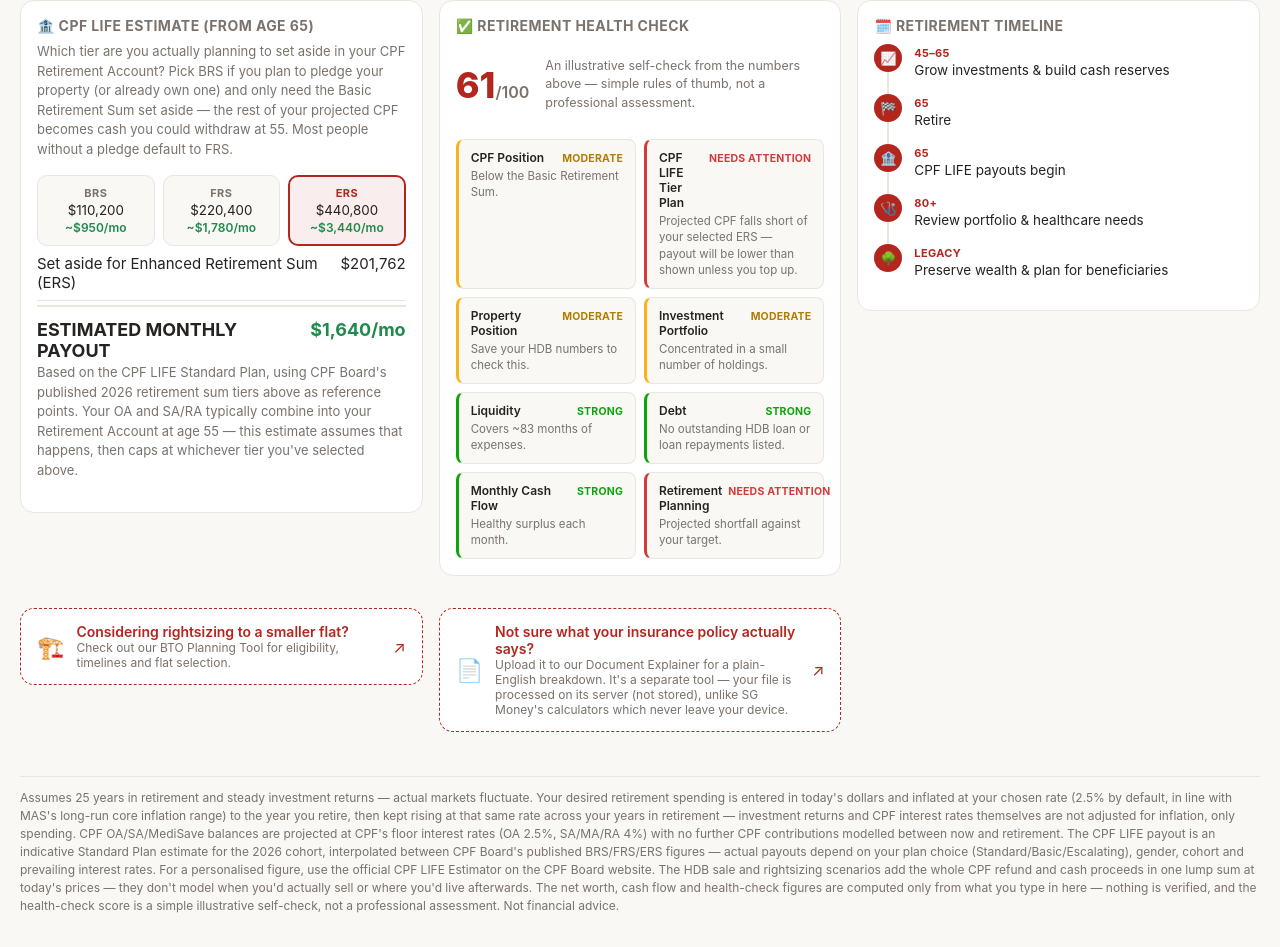
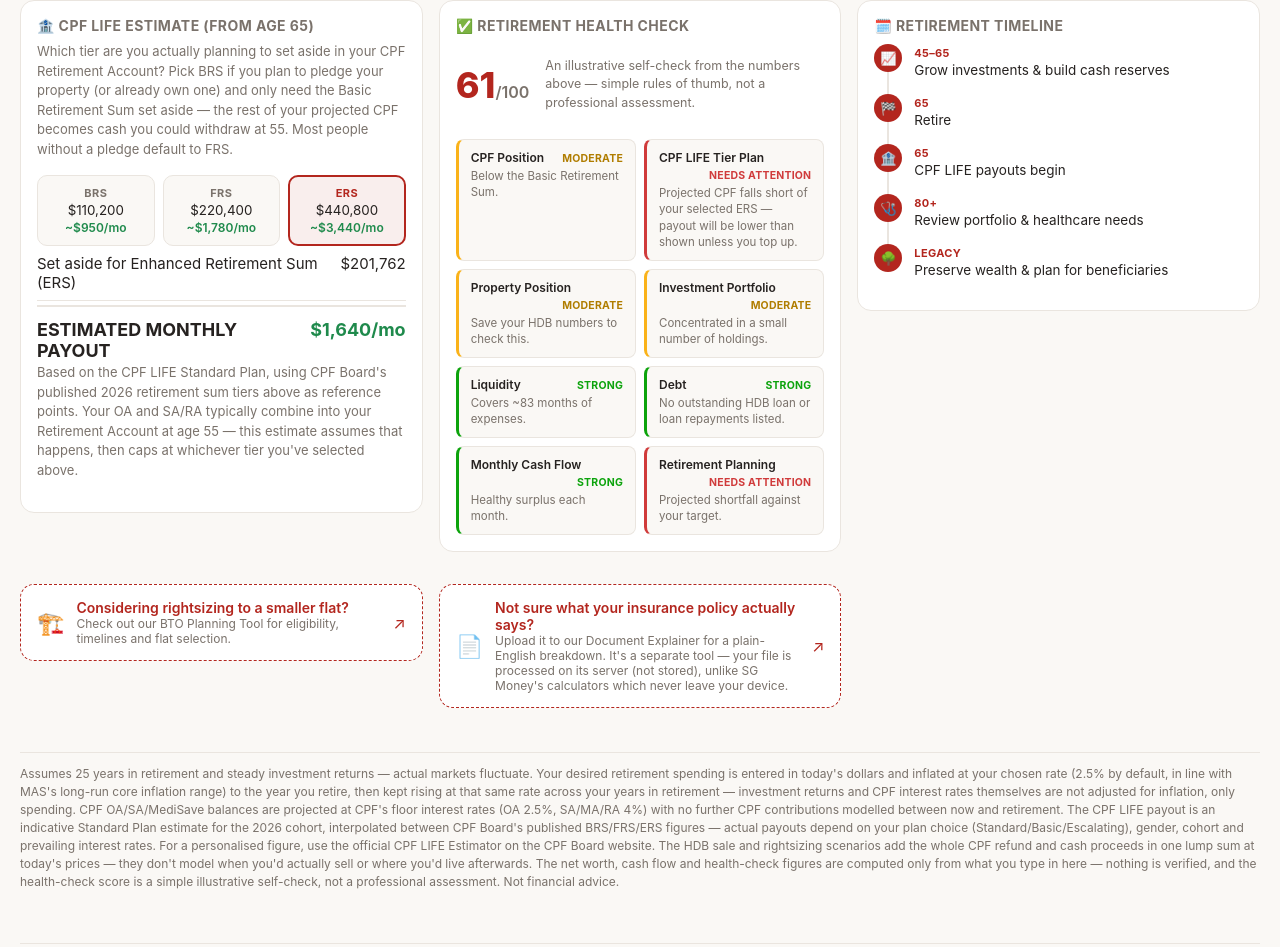
Before and after one commit to macmelvin/SG-Money-CPF-HDB-Calculator, a React (Vite) app: page /retirement-calculator in a window 1280 px wide. Shown: the part 1882-2829 px from the top of the page. Built offline with nearby package versions, Linux system fonts and the light colour scheme.

Commit message:
Fix health-badge alignment

```diff
--- a/src/App.css
+++ b/src/App.css
@@ -604,15 +604,17 @@
 .health-attention { border-left-color: var(--status-critical); }
 .health-badge-top {
   display: flex;
-  justify-content: space-between;
+  flex-wrap: wrap;
   align-items: baseline;
-  gap: 6px;
+  gap: 4px 8px;
   margin-bottom: 3px;
 }
 .health-badge-label {
   font-size: 12px;
   font-weight: 600;
   color: var(--text);
+  flex: 1 1 auto;
+  min-width: 0;
 }
 .health-badge-status {
   font-size: 10.5px;
@@ -620,6 +622,7 @@
   text-transform: uppercase;
   letter-spacing: 0.02em;
   flex-shrink: 0;
+  margin-left: auto;
 }
 .health-strong .health-badge-status, .health-good .health-badge-status { color: var(--status-good); }
 .health-moderate .health-badge-status { color: #b07d00; }
```
